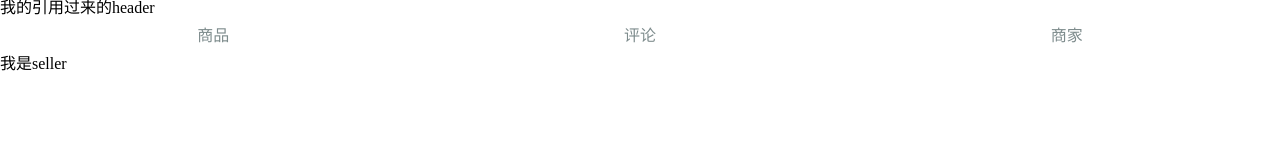
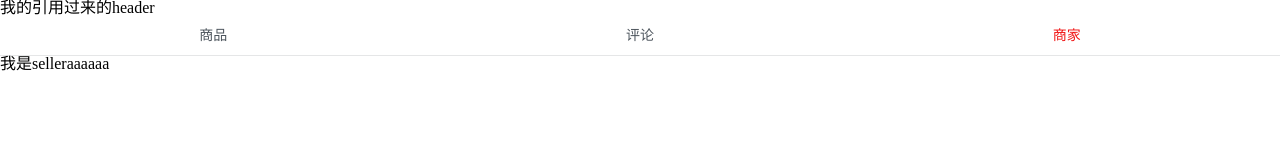
Before and after one commit to Jxinchao/sell, a Vue app: page /#/seller in a window 1280 px wide. Shown: the top 160 px of the page. Built offline with nearby package versions, Linux system fonts and the light colour scheme; what vue-resource would draw is missing.

Commit message:
路由配置，样式提交

```diff
--- a/src/App.vue
+++ b/src/App.vue
@@ -1,7 +1,7 @@
 <template>
   <div>
     <v-header></v-header>
-    <div class="tab">
+    <div class="tab border-1px">
       <div class="tab-item">
         <router-link to="/goods">商品</router-link>
       </div>
@@ -31,13 +31,20 @@
 </script>
 
 <style  lang="stylus" rel="stylesheet/stylus">
+  @import "common/stylus/mixin.styl"
   .tab
     display:flex;
     width:100%;
     height 40px;
     line-height 40px;
+    border-1px(rgba(7,17,27,0.1));
     .tab-item
       flex:1;
       text-align:center;
-
+      & > a
+        display:block;
+        font-size:14px;
+        color:rgb(77,85,93);
+        &.active
+          color:rgb(240,20,20);
 </style>
--- /dev/null
+++ b/src/common/stylus/base.styl
@@ -0,0 +1,5 @@
+@media(-webkit-min-device-pixel-ratio: 1.5),(min-device-pixel-ratio: 1.5)
+  .border-1px  // 全局样式
+    &::after
+      -webkit-transform: scaleY(0.7)
+      transform: scale(0.7)
--- /dev/null
+++ b/src/common/stylus/mixin.styl
@@ -0,0 +1,10 @@
+border-1px($color)  // styl 全局函数 使用@import调用
+  position: relative;
+  &:after
+      display: block;
+      position: absolute;
+      left: 0
+      bottom:0
+      width: 100%
+      border-top: 1px solid $color
+      content: ''
--- a/src/components/seller/seller.vue
+++ b/src/components/seller/seller.vue
@@ -1,6 +1,6 @@
 <template>
   <div class="seller">
-    我是seller
+    我是selleraaaaaa
   </div>
 </template>
 
--- a/src/router/index.js
+++ b/src/router/index.js
@@ -1,13 +1,15 @@
 import Vue from 'vue';
 import VueRouter from 'vue-router';
-import goods from '../components/goods/goods'; // 商品
-import ratings from '../components/ratings/ratings'; // 评论
-import seller from '../components/seller/seller';   // 商家
+import goods from 'components/goods/goods'; // 商品
+import ratings from 'components/ratings/ratings'; // 评论
+import seller from 'components/seller/seller';   // 商家
 
 Vue.use(VueRouter);
 
 const router = new VueRouter({
+  linkActiveClass: 'active', // 设置tab切换的类名
   routes: [
+    { path: '/', component: goods },
     { path: '/goods', component: goods },
     { path: '/ratings', component: ratings },
     { path: '/seller', component: seller }
```
Also changed, not shown: 1 other file (tests, documents, lock files or other folders).
